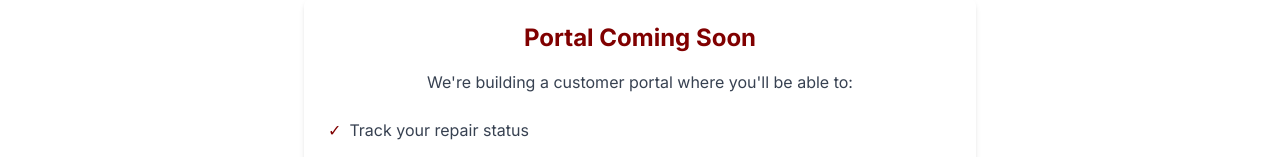
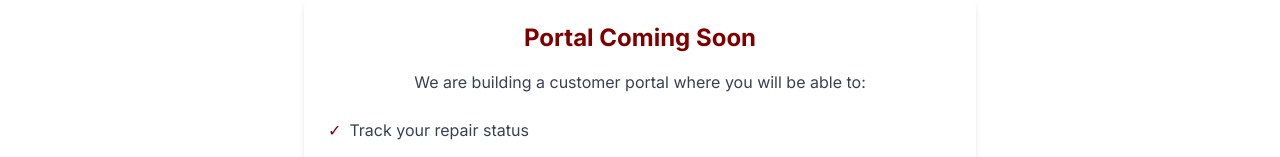
Before and after one commit to tzira333/clevelandbody-site, a Next.js app: page /portal in a window 1280 px wide. Shown: the part 250-407 px from the top of the page. Built offline with nearby package versions, Linux system fonts and the light colour scheme.

Commit message:
Clean up files and fix portal page

```diff
--- a/app/portal/page.tsx
+++ b/app/portal/page.tsx
@@ -7,7 +7,7 @@ export default function PortalPage() {
         <div className="card text-center">
           <h2 className="text-2xl font-bold text-primary mb-4">Portal Coming Soon</h2>
           <p className="text-gray-700 mb-6">
-            We're building a customer portal where you'll be able to:
+            We are building a customer portal where you will be able to:
           </p>
 
           <ul className="text-left space-y-3 mb-8">
```
